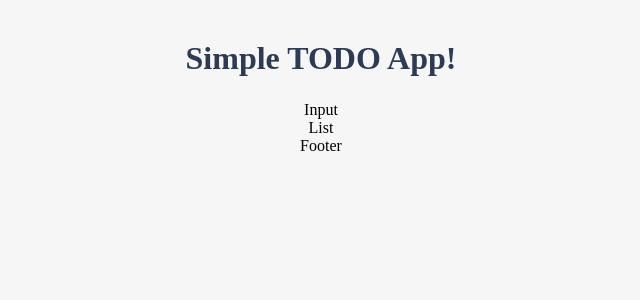
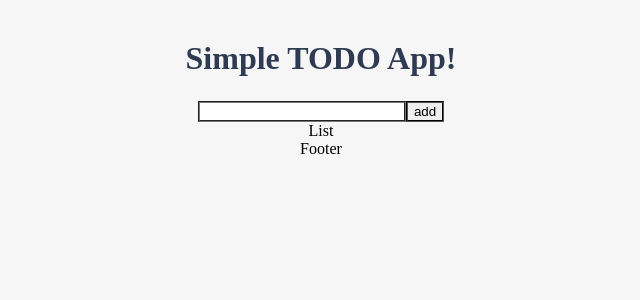
Before and after one commit to greyun/simple-vue-todo, a Vue app: page / in a window 1280 px wide. Shown: the top 300 px of the page, without its empty margins (319-959 px from the left). Built offline with nearby package versions, Linux system fonts and the light colour scheme.

Commit message:
add input data int localStorage from todo input

```diff
--- a/src/components/TodoInput.vue
+++ b/src/components/TodoInput.vue
@@ -1,12 +1,24 @@
 <template>
   <div>
-    Input
+    <input type="text" v-model="newTodoItem">
+    <button v-on:click="addTodo">add</button>
   </div>
 </template>
 
 <script>
   export default {
-    name: "TodoInput"
+    name: "TodoInput",
+    data() {
+      return {
+        newTodoItem: ""
+      }
+    },
+    methods: {
+      addTodo() {
+        localStorage.setItem('newTodoItem', this.newTodoItem);
+        this.newTodoItem = "";
+      }
+    }
   }
 </script>
 
```
